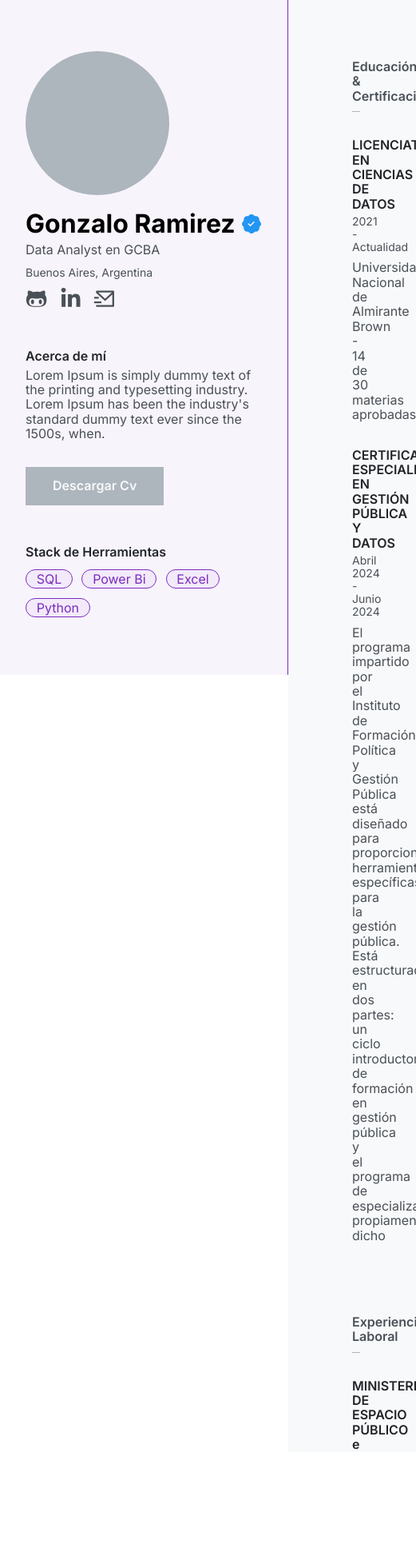
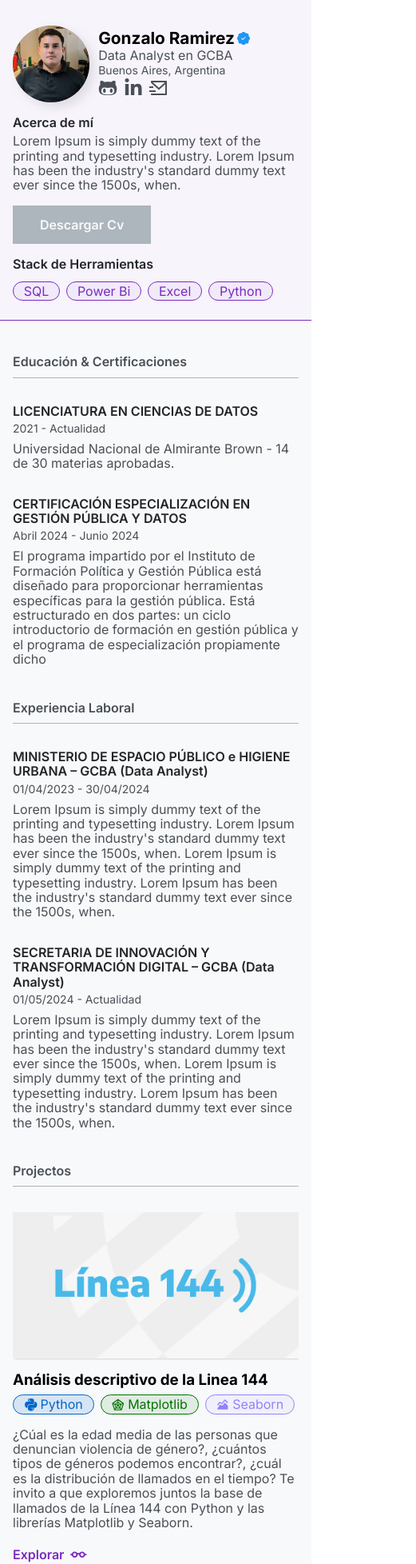
Before and after one commit to DataAnalystGabo/Portfolio-Web, a React (Vite) app: page / in a window 390 px wide. Shown: the top 1956 px of the page at 80% size, 521 px wide, since content can reach past the window. Before the commit the page ends 1816 px from the top, so only its background shows below. Built offline with nearby package versions, Linux system fonts and the light colour scheme; a web font is replaced by a local one.

Commit message:
Finalización de las tarjetas de la sección Projectos. Además, se resolvió la vista responsive del sitio

```diff
--- a/src/App.jsx
+++ b/src/App.jsx
@@ -17,4 +17,8 @@ export default App;
 
 const Container = styled.div`
     display: flex;
+
+    @media (max-width: 950px) {
+        flex-direction: column;
+    }
 `;
--- a/src/components/ButtonDownload.jsx
+++ b/src/components/ButtonDownload.jsx
@@ -30,4 +30,7 @@ const Button = styled.button`
         transform: translate(0);
         box-shadow: none;
     }
+    @media (max-width: 950px) {
+        margin-top: 1rem;
+    }
 `;
--- /dev/null
+++ b/src/components/ButtonReadMore.jsx
@@ -0,0 +1,47 @@
+import styled from "styled-components";
+import { CgRead } from "react-icons/cg";
+
+export function ButtonReadMore() {
+    return (
+        <Link className="buttonReadMore">
+            <span>Explorar</span>
+            <CgRead />
+        </Link>
+    );
+}
+
+const Link = styled.a`
+    display: flex;
+    flex-direction: row;
+    justify-content: center;
+    align-items: center;
+    padding: 0.2rem 0;
+    gap: 0.4rem;
+    cursor: pointer;
+    color: var(--primary-color);
+    font-weight: var(--font-weight-medium);
+    border-bottom: 1px solid var(--primary-color);
+    svg {
+        font-size: 1.4rem;
+    }
+    &:hover {
+        opacity: 0.9;
+    }
+    @keyframes read {
+        0% {
+            transform: translateY(0);
+        }
+        25% {
+            transform: translateY(-5px);
+        }
+        50% {
+            transform: translateY(0);
+        }
+        75% {
+            transform: translateY(-2px);
+        }
+        100% {
+            transform: translateY(0);
+        }
+    }
+`;
--- a/src/components/CardProject.jsx
+++ b/src/components/CardProject.jsx
@@ -1,12 +1,12 @@
 import styled from "styled-components";
-import bannerLinea144 from "../assets/bannerLinea144.webp";
+import { ButtonReadMore } from "./ButtonReadMore";
 
-export function CardProject({ title, children, body }) {
+export function CardProject({ title, children, body, bannerImage }) {
     return (
         <Container>
             <Banner>
                 <img
-                    src={bannerLinea144}
+                    src={bannerImage}
                     alt="Imagen representativa de la línea 144"
                 ></img>
             </Banner>
@@ -17,20 +17,25 @@ export function CardProject({ title, children, body }) {
             <Body>
                 <p>{body}</p>
             </Body>
+            <ButtonReadMore></ButtonReadMore>
         </Container>
     );
 }
 
 const Container = styled.div`
-    width: 30.875rem;
+    width: 100%;
     display: flex;
     flex-direction: column;
+    align-items: start;
     gap: 1rem;
+    &:hover .buttonReadMore:not(:hover) svg {
+        animation: read 0.5s ease-in-out infinite;
+    }
 `;
 
 const Banner = styled.picture`
-    width: 30.875rem;
-    height: 15.625rem;
+    width: 100%;
+    height: auto;
     background-color: var(--disabled-text);
     img {
         width: 100%;
--- a/src/components/Sidebar.jsx
+++ b/src/components/Sidebar.jsx
@@ -6,13 +6,16 @@ import { FaGithubAlt } from "react-icons/fa";
 import { FaLinkedinIn } from "react-icons/fa";
 import { RiMailSendLine } from "react-icons/ri";
 import { BsPatchCheckFill } from "react-icons/bs";
+import fotoPerfil from "../assets/fotoPerfil.webp";
 
 export function Sidebar() {
     return (
         <>
             <Container>
                 <Header>
-                    <PictureProfile></PictureProfile>
+                    <PictureProfile>
+                        <img src={fotoPerfil}></img>
+                    </PictureProfile>
                     <DataProfile>
                         <NameProfile>
                             <h1>Gonzalo Ramirez</h1>
@@ -84,6 +87,14 @@ const Container = styled.div`
     background-color: var(--background-sidebar);
     border-right: 1px solid var(--primary-color);
     box-sizing: border-box;
+
+    @media (max-width: 950px) {
+        position: relative;
+        border-right: none;
+        border-bottom: 1px solid var(--primary-color);
+        padding: 2rem 1rem 1rem 1rem;
+        gap: 1rem;
+    }
 `;
 
 const Header = styled.div`
@@ -93,13 +104,31 @@ const Header = styled.div`
     justify-content: center;
     align-items: start;
     gap: 1.5rem;
+
+    @media (max-width: 950px) {
+        flex-direction: row;
+        justify-content: start;
+        align-items: center;
+        gap: 0.7rem;
+    }
 `;
 
-const PictureProfile = styled.div`
+const PictureProfile = styled.picture`
     width: 11.25rem;
     height: 11.25rem;
     border-radius: 100%;
     background-color: var(--disabled-text);
+    img {
+        width: 100%;
+        height: 100%;
+        object-fit: cover;
+        object-position: center;
+        filter: drop-shadow(0.4rem 0.4rem 0.4rem rgba(0, 0, 0, 0.1));
+    }
+    @media (max-width: 950px) {
+        width: 6rem;
+        height: 6rem;
+    }
 `;
 
 const DataProfile = styled.div`
@@ -119,6 +148,13 @@ const DataProfile = styled.div`
         font-weight: var(--font-weight-normal);
         color: var(--secondary-text);
     }
+    @media (max-width: 950px) {
+        gap: 0.1rem;
+        h1 {
+            line-height: 1.3rem;
+            font-size: 1.3rem;
+        }
+    }
 `;
 
 const NameProfile = styled.div`
@@ -131,6 +167,12 @@ const NameProfile = styled.div`
         font-size: 1.5rem;
         color: var(--verify-color);
     }
+    @media (max-width: 950px) {
+        gap: 0.2rem;
+        svg {
+            font-size: 1rem;
+        }
+    }
 `;
 
 const IconsProfile = styled.div`
@@ -138,6 +180,9 @@ const IconsProfile = styled.div`
     flex-direction: row;
     align-items: center;
     gap: 1rem;
+    @media (max-width: 950px) {
+        gap: 0.5rem;
+    }
 `;
 
 const LinkProfile = styled.a`
@@ -190,6 +235,11 @@ const LinkProfile = styled.a`
             pointer-events: auto;
         }
     }
+    @media (max-width: 950px) {
+        svg {
+            font-size: 1.5rem;
+        }
+    }
 `;
 
 const Pills = styled.div`
@@ -200,4 +250,7 @@ const Pills = styled.div`
     padding: 0.5rem 0;
     font-weight: var(--font-weight-normal);
     gap: 0.7rem;
+    @media (max-width: 950px) {
+        gap: 0.5rem;
+    }
 `;
--- a/src/pages/Main.jsx
+++ b/src/pages/Main.jsx
@@ -5,6 +5,7 @@ import { Pill } from "../components/Pill";
 import { IoLogoPython } from "react-icons/io5";
 import { AiOutlineRadarChart } from "react-icons/ai";
 import { TbChartAreaLineFilled } from "react-icons/tb";
+import bannerLinea144 from "../assets/bannerLinea144.webp";
 
 export function Main() {
     return (
@@ -27,19 +28,23 @@ export function Main() {
                 <CardDefault
                     title="MINISTERIO DE ESPACIO PÚBLICO e HIGIENE URBANA – GCBA (Data Analyst)"
                     subTitle="01/04/2023 - 30/04/2024"
-                    body="Encargado de crear dashboards, explorar patrones y tendencias, y desarrollar métricas de seguimiento en el área de reclamos ciudadanos. Además, redactaba informes para la toma de decisiones, analizaba y mejoraba el flujo de datos para garantizar su mantenimiento y escalabilidad."
+                    body="Lorem Ipsum is simply dummy text of the printing and typesetting industry. Lorem Ipsum has been the industry's standard dummy text ever since the 1500s, when.
+                    Lorem Ipsum is simply dummy text of the printing and typesetting industry. Lorem Ipsum has been the industry's standard dummy text ever since the 1500s, when."
                 />
                 <CardDefault
                     title="SECRETARIA DE INNOVACIÓN Y TRANSFORMACIÓN DIGITAL – GCBA (Data Analyst)"
                     subTitle="01/05/2024 - Actualidad"
-                    body="Como miembro del equipo de 'Eficiencia y Administración de Módulos', participo en el desarrollo de dashboards en Power BI, modelado de datos, análisis y creación de informes, y brindo soporte general en materia de datos."
+                    body="Lorem Ipsum is simply dummy text of the printing and typesetting industry. Lorem Ipsum has been the industry's standard dummy text ever since the 1500s, when.
+                    Lorem Ipsum is simply dummy text of the printing and typesetting industry. Lorem Ipsum has been the industry's standard dummy text ever since the 1500s, when."
                 />
             </Section>
             <Section>
                 <h2>Projectos</h2>
+                <CardsWrapper>
                     <CardProject
                         title="Análisis descriptivo de la Linea 144"
                         body="¿Cúal es la edad media de las personas que denuncian violencia de género?, ¿cuántos tipos de géneros podemos encontrar?, ¿cuál es la distribución de llamados en el tiempo? Te invito a que exploremos juntos la base de llamados de la Línea 144 con Python y las librerías Matplotlib y Seaborn."
+                        bannerImage={bannerLinea144}
                     >
                         <Pill
                             skill="Python"
@@ -66,13 +71,73 @@ export function Main() {
                             <TbChartAreaLineFilled />
                         </Pill>
                     </CardProject>
+                    <CardProject
+                        title="Análisis descriptivo de la Linea 144"
+                        body="¿Cúal es la edad media de las personas que denuncian violencia de género?, ¿cuántos tipos de géneros podemos encontrar?, ¿cuál es la distribución de llamados en el tiempo? Te invito a que exploremos juntos la base de llamados de la Línea 144 con Python y las librerías Matplotlib y Seaborn."
+                        bannerImage={bannerLinea144}
+                    >
+                        <Pill
+                            skill="Python"
+                            border="1.7px solid #0466c8"
+                            backgroundColor="#0466c823"
+                            color="#0466c8"
+                        >
+                            <IoLogoPython />
+                        </Pill>
+                        <Pill
+                            skill="Matplotlib"
+                            border="1.7px solid #007200"
+                            backgroundColor="#0072001a"
+                            color="#007200"
+                        >
+                            <AiOutlineRadarChart />
+                        </Pill>
+                        <Pill
+                            skill="Seaborn"
+                            border="1.7px solid #9381ff"
+                            backgroundColor="#9481ff15"
+                            color="#9381ff"
+                        >
+                            <TbChartAreaLineFilled />
+                        </Pill>
+                    </CardProject>
+                    <CardProject
+                        title="Análisis descriptivo de la Linea 144"
+                        body="¿Cúal es la edad media de las personas que denuncian violencia de género?, ¿cuántos tipos de géneros podemos encontrar?, ¿cuál es la distribución de llamados en el tiempo? Te invito a que exploremos juntos la base de llamados de la Línea 144 con Python y las librerías Matplotlib y Seaborn."
+                        bannerImage={bannerLinea144}
+                    >
+                        <Pill
+                            skill="Python"
+                            border="1.7px solid #0466c8"
+                            backgroundColor="#0466c823"
+                            color="#0466c8"
+                        >
+                            <IoLogoPython />
+                        </Pill>
+                        <Pill
+                            skill="Matplotlib"
+                            border="1.7px solid #007200"
+                            backgroundColor="#0072001a"
+                            color="#007200"
+                        >
+                            <AiOutlineRadarChart />
+                        </Pill>
+                        <Pill
+                            skill="Seaborn"
+                            border="1.7px solid #9381ff"
+                            backgroundColor="#9481ff15"
+                            color="#9381ff"
+                        >
+                            <TbChartAreaLineFilled />
+                        </Pill>
+                    </CardProject>
+                </CardsWrapper>
             </Section>
         </Container>
     );
 }
 
 const Container = styled.div`
-    height: 200vh;
     flex: 1;
     display: flex;
     flex-direction: column;
@@ -80,6 +145,10 @@ const Container = styled.div`
     padding: 4rem 5rem;
     overflow-y: auto;
     background-color: var(--background);
+    @media (max-width: 950px) {
+        padding: 2rem 1rem;
+        gap: 2rem;
+    }
 `;
 
 const Section = styled.div`
@@ -94,3 +163,14 @@ const Section = styled.div`
         border-bottom: 1.5px solid var(--disabled-text);
     }
 `;
+
+const CardsWrapper = styled.div`
+    display: grid;
+    grid-template-columns: 1fr;
+    gap: 5rem;
+    overflow-y: hidden;
+    @media (min-width: 768px) {
+        grid-template-columns: repeat(auto-fit, minmax(25rem, 1fr));
+        gap: 2rem;
+    }
+`;
```
Also changed, not shown: src/assets/fotoPerfil.webp (added). Lines whose indentation alone changed are shown as unchanged.
